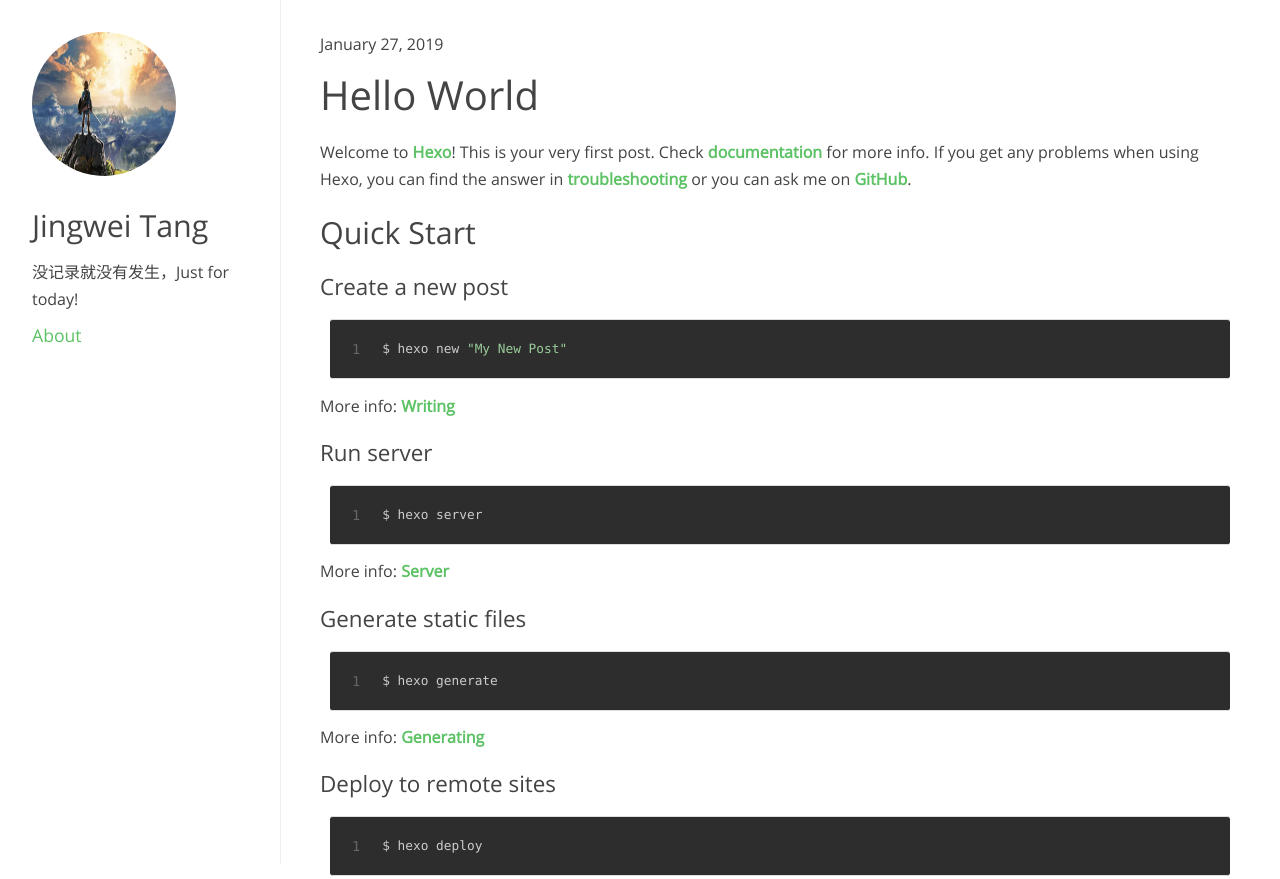
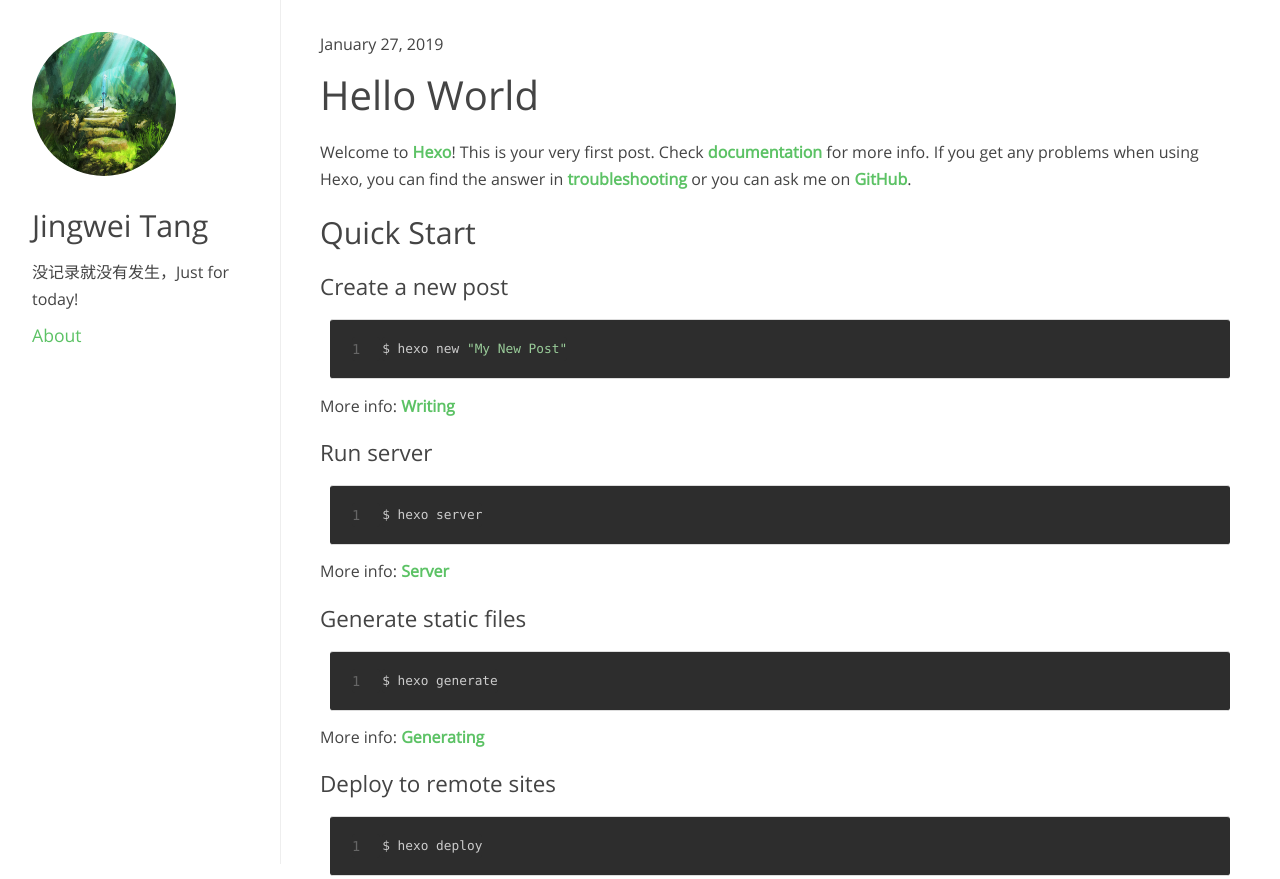
Before and after one commit to eejwtang/eejwtang.github.io, a plain HTML site: page 2019/01/27/hello-world/index.html in a window 1280 px wide. Shown: the top 879 px of the page. Drawn offline with Linux system fonts and the light colour scheme; files whose address does not match are found by name.

Commit message:
Site updated: 2019-01-28 11:24:54

```diff
--- a/2019/01/27/hello-world/index.html
+++ b/2019/01/27/hello-world/index.html
@@ -5,7 +5,7 @@
         <meta http-equiv="Content-Type" content="text/html" charset="UTF-8">
         <meta http-equiv="X-UA-Compatible" content="IE=edge,chrome=1">
         <meta name="description" content="">
-        <link rel="shortcut icon" href="/images/logo.jpeg">
+        <link rel="shortcut icon" href="/images/mastersword.jpg">
         <link rel="canonical" href="http://guolinn.com/">
         <link rel="alternate" type="application/rss+xml" title="Jingwei Tang" href="">
         <title>Hello World | Jingwei&#39;s blog</title>
@@ -28,7 +28,7 @@
 
 
         <header id="header">
-            <a id="logo" href="/"><img src="/images/logo.jpeg" alt="Jingwei's blog"></a>
+            <a id="logo" href="/"><img src="/images/mastersword.jpg" alt="Jingwei's blog"></a>
             <h1><a href="/">Jingwei Tang</a></h1>
             <p>没记录就没有发生，Just for today!</p>
             <div id="follow-icons">
```
Also changed, not shown: archives/2019/01/index.html (+2 -2 lines), archives/2019/index.html (+2 -2 lines), archives/index.html (+2 -2 lines), index.html (+2 -2 lines), images/mastersword.jpg (added).
